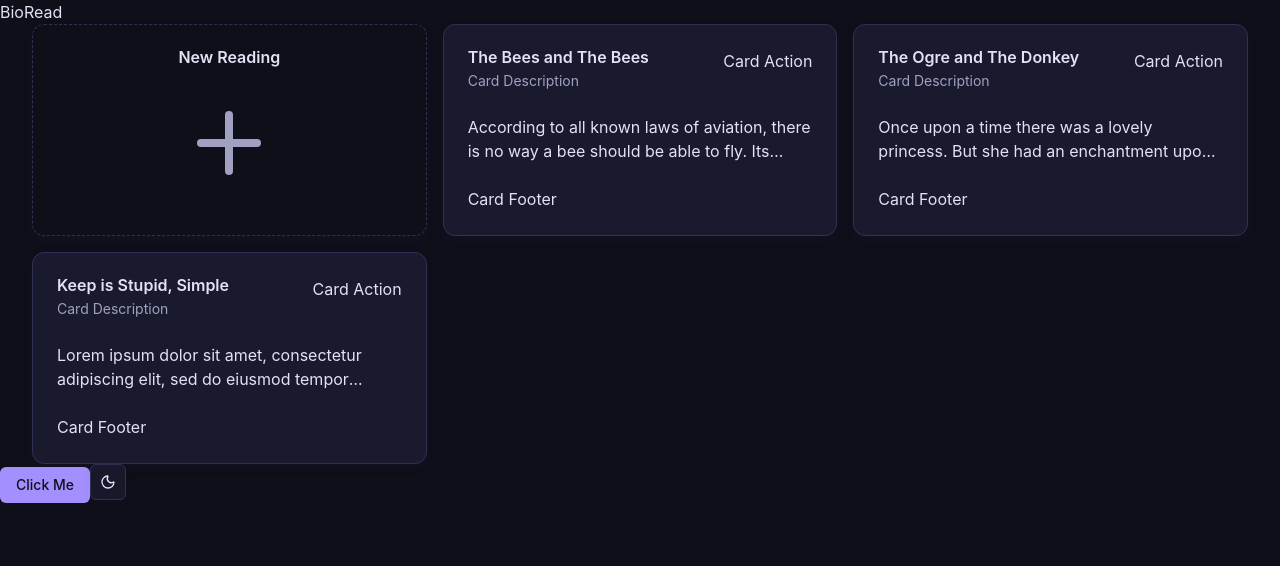
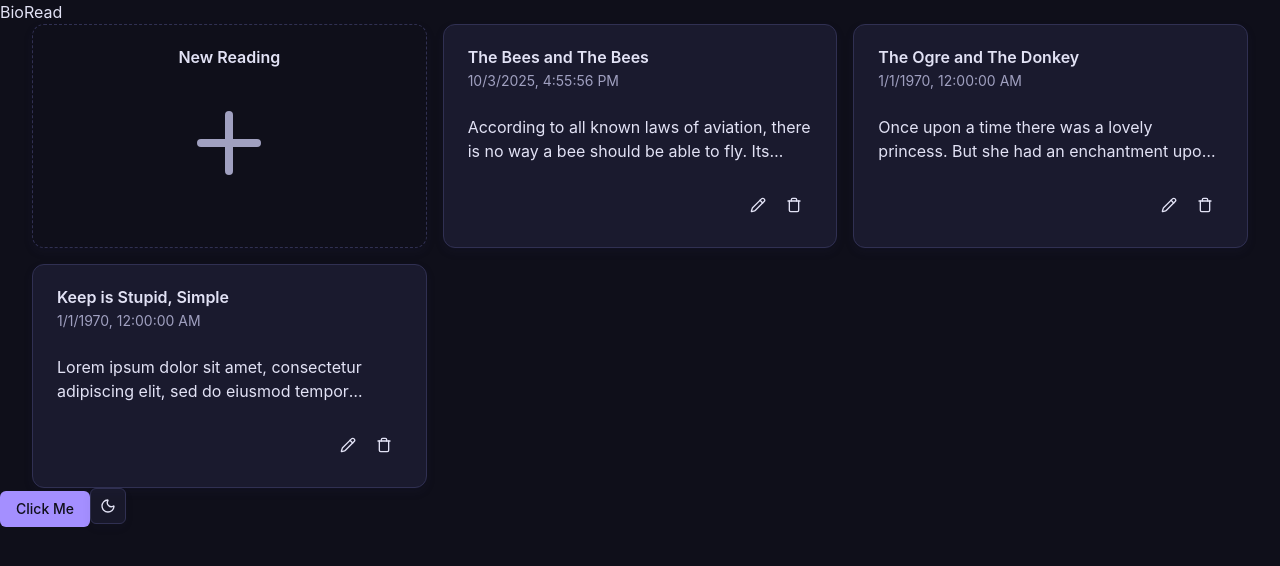
Before and after one commit to raymondkneipp/bio-read, a React (Vite) app: page / in a window 1280 px wide. Shown: the top 566 px of the page. Built offline with nearby package versions, Linux system fonts and the light colour scheme.

Commit message:
reading cards

```diff
--- a/src/components/reading-list.tsx
+++ b/src/components/reading-list.tsx
@@ -1,14 +1,14 @@
 import {
 	Card,
-	CardAction,
 	CardContent,
 	CardDescription,
 	CardFooter,
 	CardHeader,
 	CardTitle,
 } from "@/components/ui/card";
+import { PencilIcon, PlusIcon, TrashIcon } from "lucide-react";
+import { Button } from "@/components/ui/button";
 import { readings } from "@/mock/readings";
-import { PlusIcon } from "lucide-react";
 
 export function ReadingList() {
 	return (
@@ -26,15 +26,21 @@ export function ReadingList() {
 				<Card>
 					<CardHeader>
 						<CardTitle>{reading.title}</CardTitle>
-						<CardDescription>Card Description</CardDescription>
-						<CardAction>Card Action</CardAction>
+						<CardDescription>
+							{reading.createdAt.toLocaleString()}
+						</CardDescription>
 					</CardHeader>
 					<CardContent>
 						{/* TODO: Show preview of where user left off */}
 						<p className="line-clamp-2">{reading.content.slice(0, 400)}</p>
 					</CardContent>
-					<CardFooter>
-						<p>Card Footer</p>
+					<CardFooter className="justify-end">
+						<Button variant="ghost" size="icon">
+							<PencilIcon />
+						</Button>
+						<Button variant="ghost" size="icon">
+							<TrashIcon />
+						</Button>
 					</CardFooter>
 				</Card>
 			))}
```
